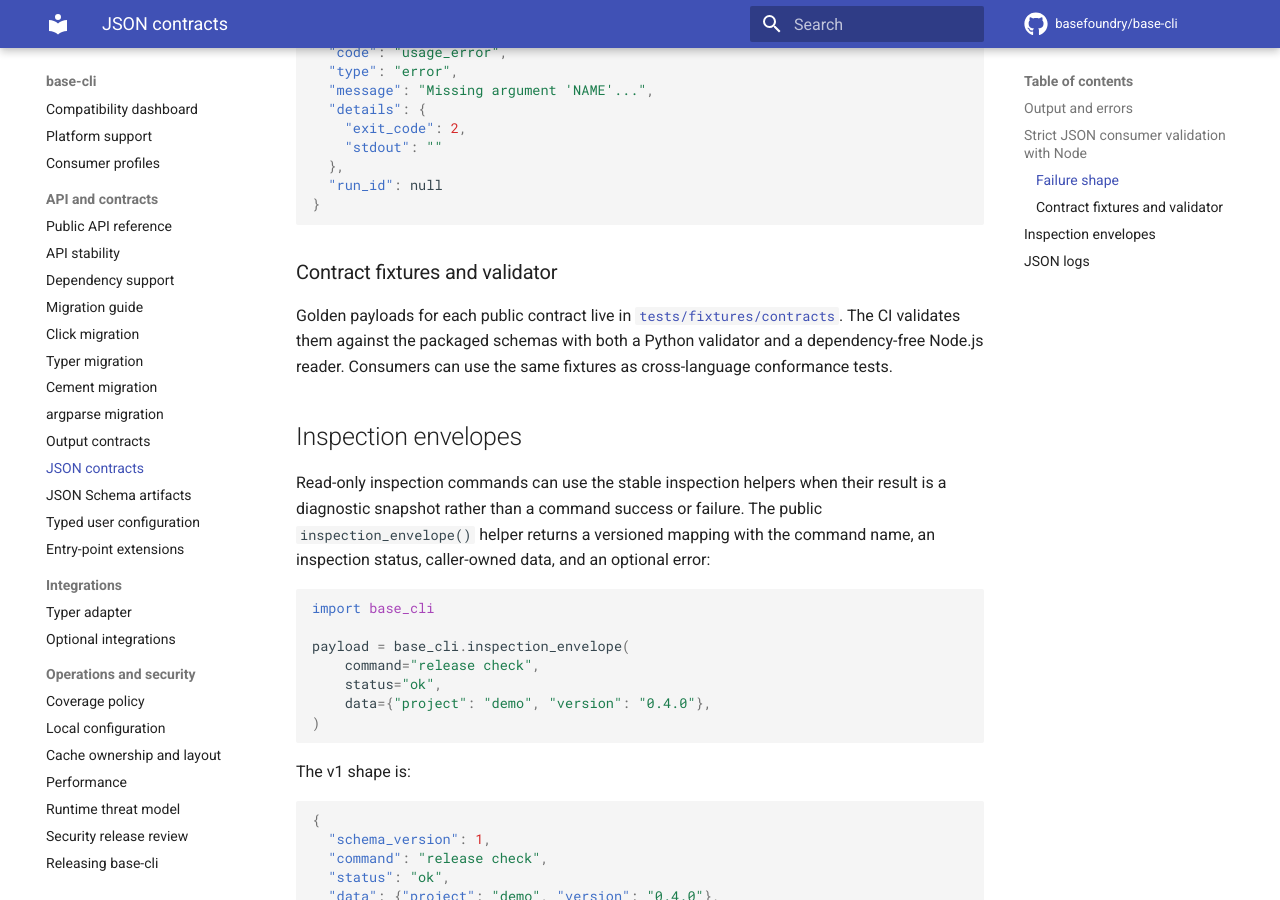
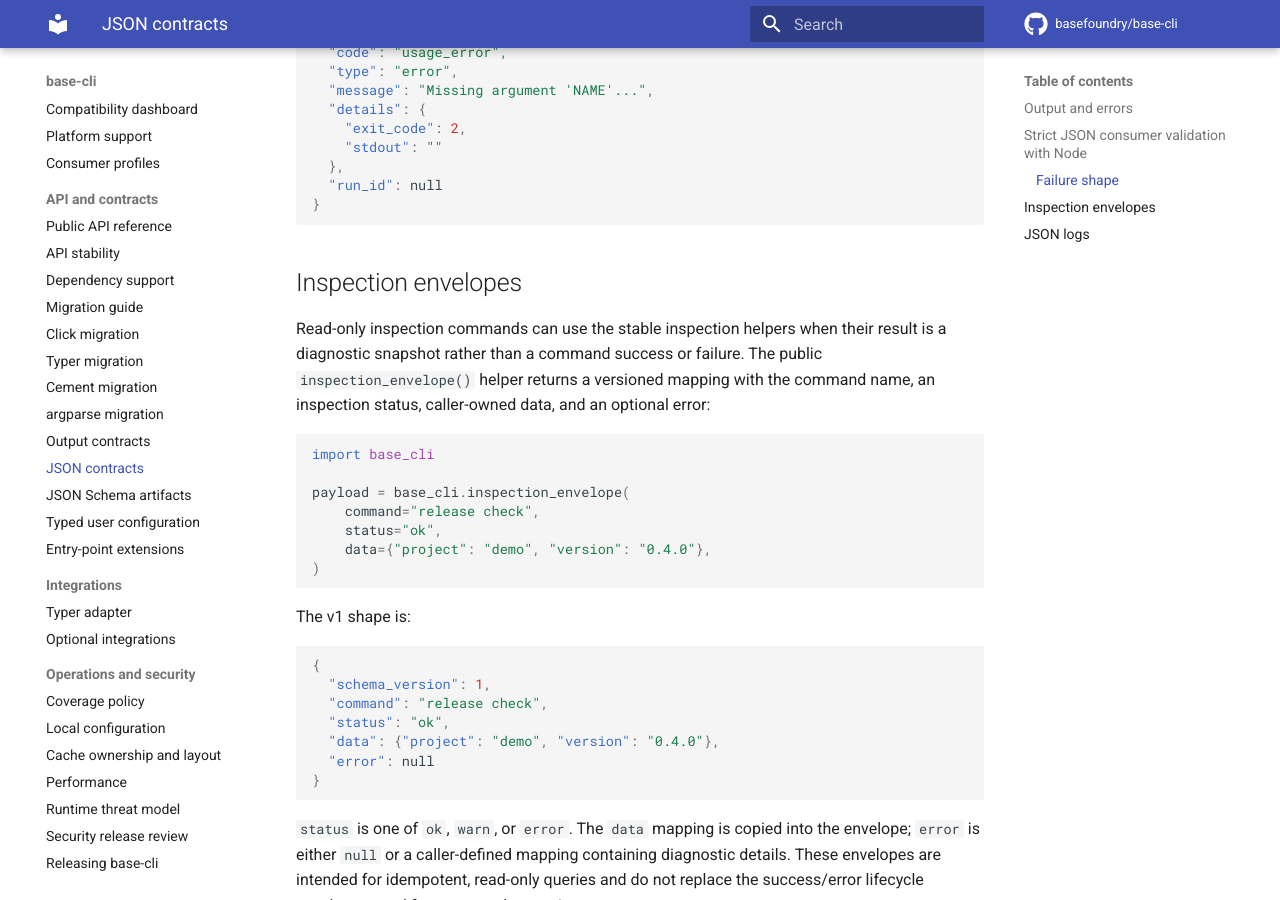
Before and after one commit to basefoundry/base-cli, an MkDocs documentation site: the page built from docs/json-contracts.md, in a window 1280 px wide and 900 px high, scrolled down 2976 px. Built offline with MkDocs 1.6.1 and Material for MkDocs 9.7.7, drawn with Linux system fonts in a browser that asks for light colours; comment, search, counter and statistics services are not loaded.

Commit message:
docs: address review comments on PR #350

````diff
--- a/docs/json-contracts.md
+++ b/docs/json-contracts.md
@@ -152,13 +152,6 @@ Example error envelope for a missing required argument:
 }
 ```
 
-### Contract fixtures and validator
-
-Golden payloads for each public contract live in
-[`tests/fixtures/contracts`](https://github.com/basefoundry/base-cli/tree/main/tests/fixtures/contracts).
-The CI validates them against the packaged schemas with both a Python validator and a dependency-free Node.js reader.
-Consumers can use the same fixtures as cross-language conformance tests.
-
 ## Inspection envelopes
 
 Read-only inspection commands can use the stable inspection helpers when their
````
Also changed, not shown: docs/output-contracts.md (+1 -1 lines).
